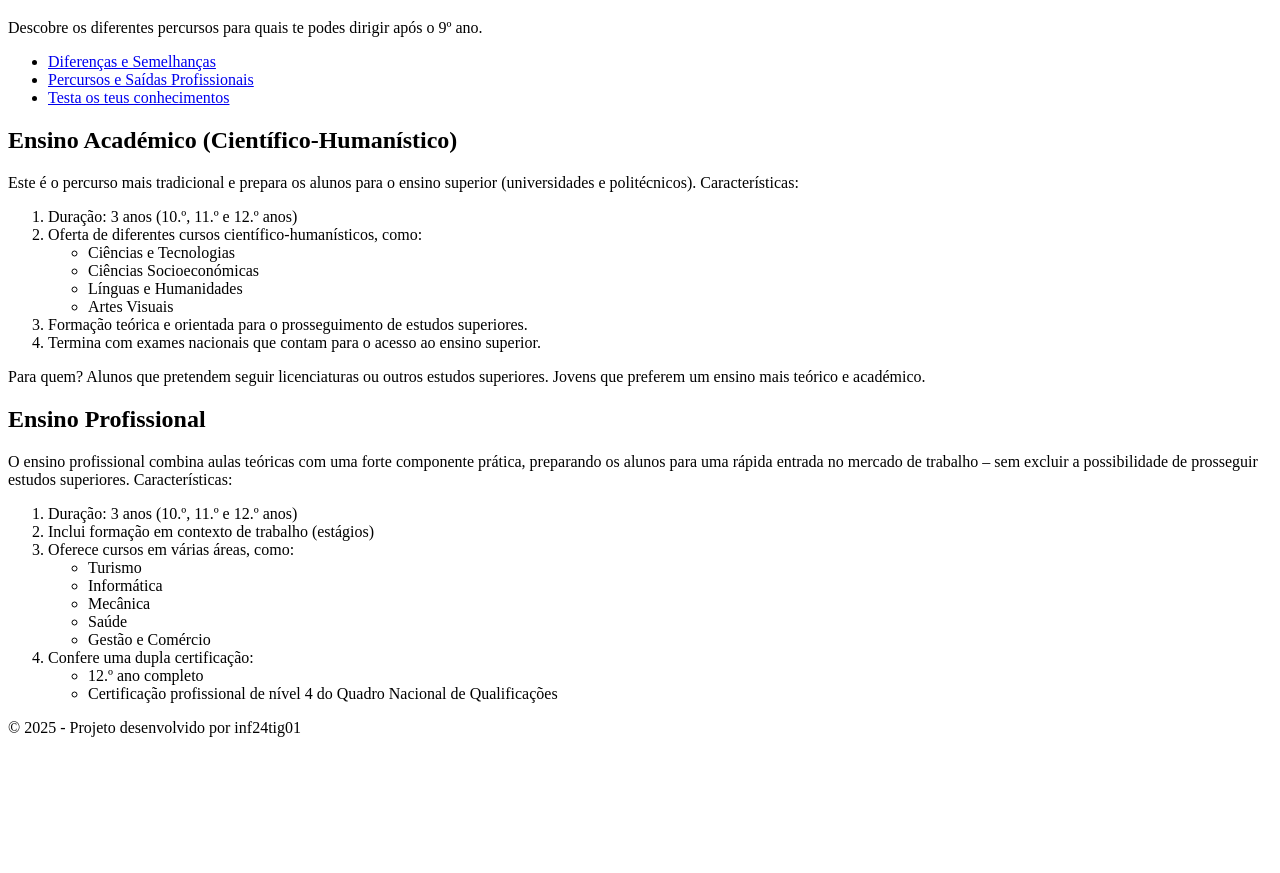
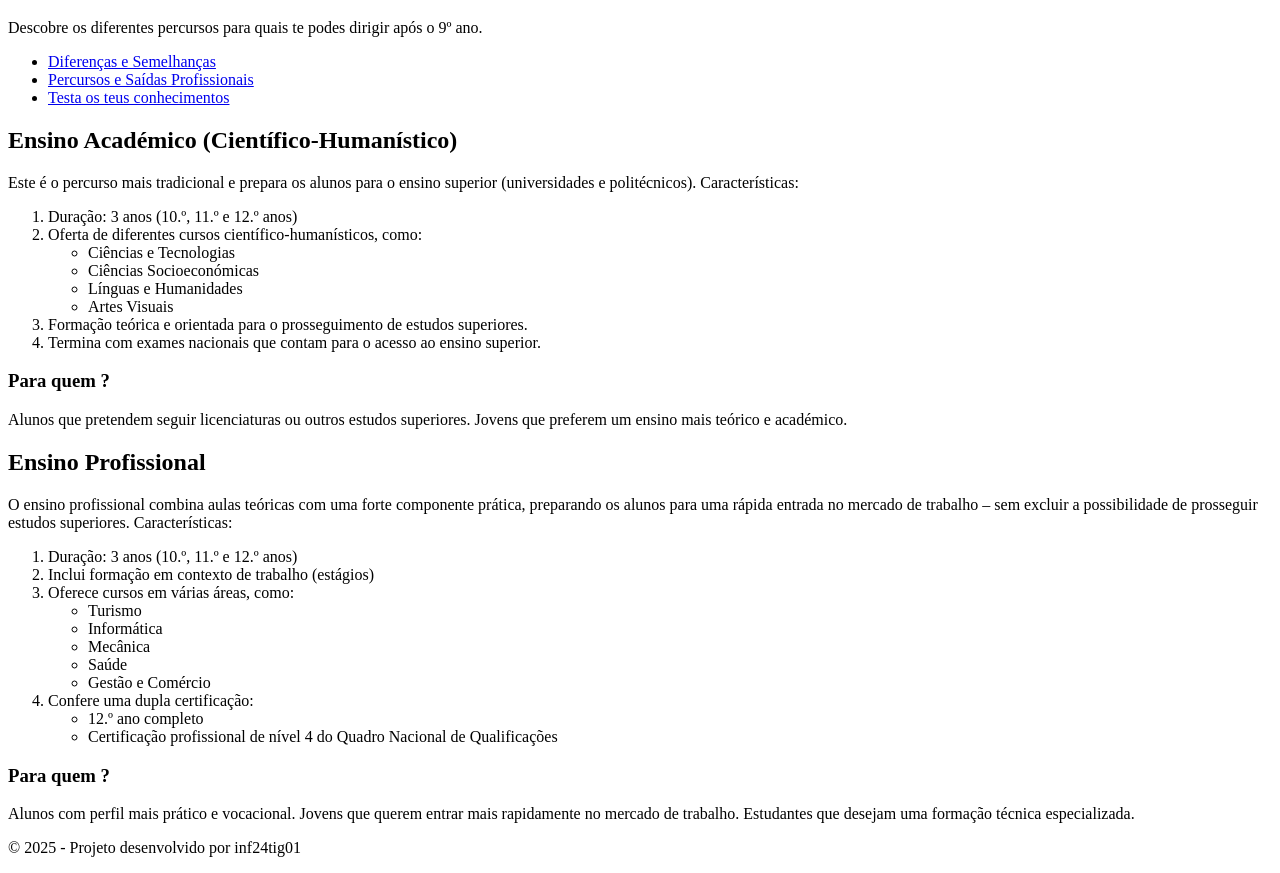
Before and after one commit to inf24tig01/EnsinoProfissional_Academico, a plain HTML site: page src/percursos.html in a window 1280 px wide. Shown: the part 61-934 px from the top of the page. Before the commit the page ends 814 px from the top, so only its background shows below. Drawn offline with Linux system fonts and the light colour scheme.

Commit message:
Update percursos.html
2º parte de a pagina percursos

```diff
--- a/src/percursos.html
+++ b/src/percursos.html
@@ -43,14 +43,18 @@
                 <li>Termina com exames nacionais que contam para o acesso ao ensino superior.</li>
             </ol>
 
-            Para quem?
-            Alunos que pretendem seguir licenciaturas ou outros estudos superiores.
-            Jovens que preferem um ensino mais teórico e académico.
+            <h3>Para quem ?</h3>
+                <p>
+                    Alunos que pretendem seguir licenciaturas ou outros estudos superiores.
+                    Jovens que preferem um ensino mais teórico e académico.
+                </p>
     </section>
     <section id = "ensino_profissional">
         <h2>Ensino Profissional</h2>
-            <div>O ensino profissional combina aulas teóricas com uma forte componente prática, preparando os alunos para uma rápida entrada no mercado de trabalho – sem excluir a possibilidade de prosseguir estudos superiores.
+            <div>
+            <p>O ensino profissional combina aulas teóricas com uma forte componente prática, preparando os alunos para uma rápida entrada no mercado de trabalho – sem excluir a possibilidade de prosseguir estudos superiores.
                 Características:
+            </p>
             <ol>
                 <li>Duração: 3 anos (10.º, 11.º e 12.º anos)</li>
                 <li>Inclui formação em contexto de trabalho (estágios)</li>
@@ -70,6 +74,13 @@
                     </ul>
                 </li>
             </ol>
+
+            <h3>Para quem ?</h3>
+            <p>
+                Alunos com perfil mais prático e vocacional.
+                Jovens que querem entrar mais rapidamente no mercado de trabalho.
+                Estudantes que desejam uma formação técnica especializada.
+            </p>
             </div>
     </section>
 
```
